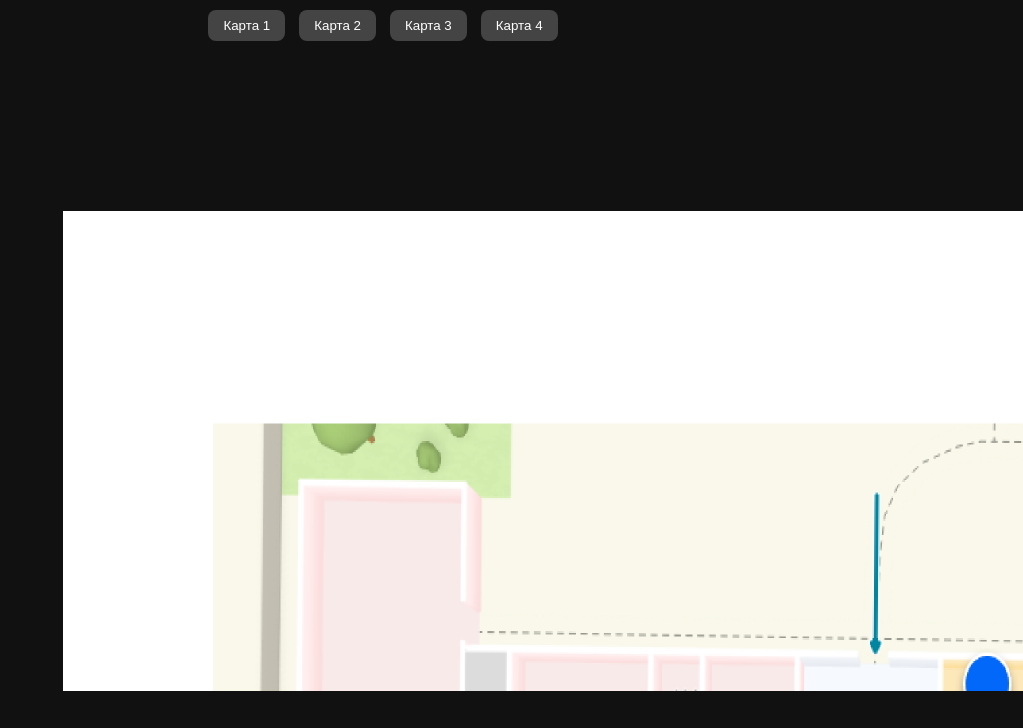
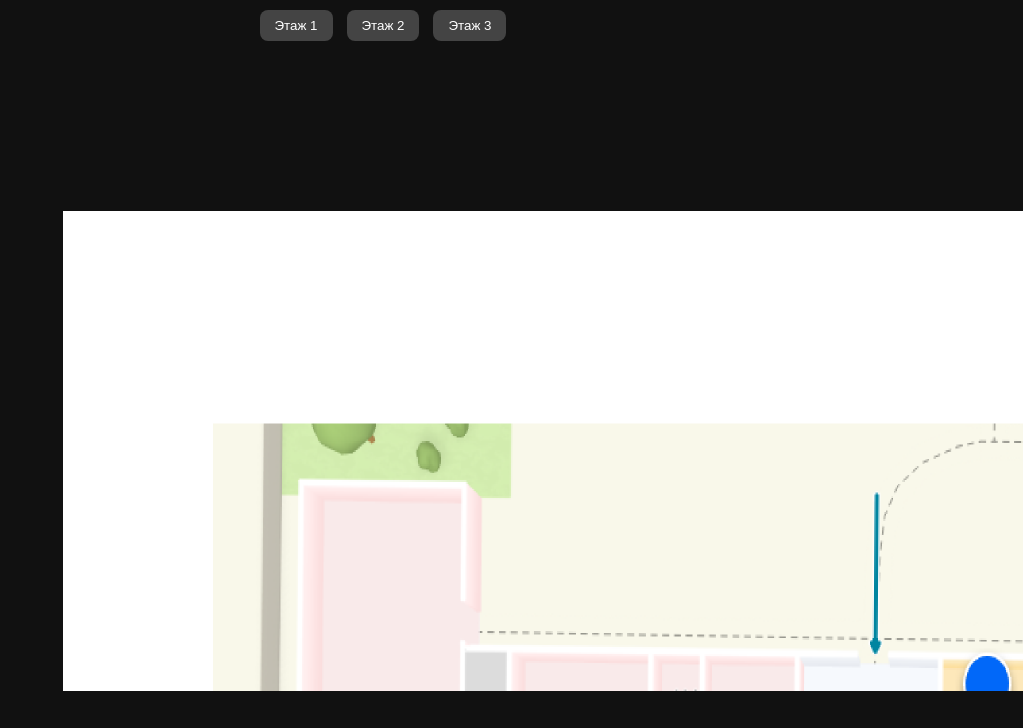
Before and after one commit to freedickman7-sys/ineumapqveste, a plain HTML site: page index.html in a window 1280 px wide. Shown: the whole page, without its empty margins (257-1280 px from the left). Drawn offline with Linux system fonts and the light colour scheme.

Commit message:
Update index.html

```diff
--- a/index.html
+++ b/index.html
@@ -8,10 +8,9 @@
 </head>
 <body>
   <div class="controls">
-    <button onclick="setMap(0)">Карта 1</button>
-    <button onclick="setMap(1)">Карта 2</button>
-    <button onclick="setMap(2)">Карта 3</button>
-    <button onclick="setMap(3)">Карта 4</button>
+    <button onclick="setMap(0)">Этаж 1</button>
+    <button onclick="setMap(1)">Этаж 2</button>
+    <button onclick="setMap(2)">Этаж 3</button>
   </div>
 
   <div id="map-container">
```
